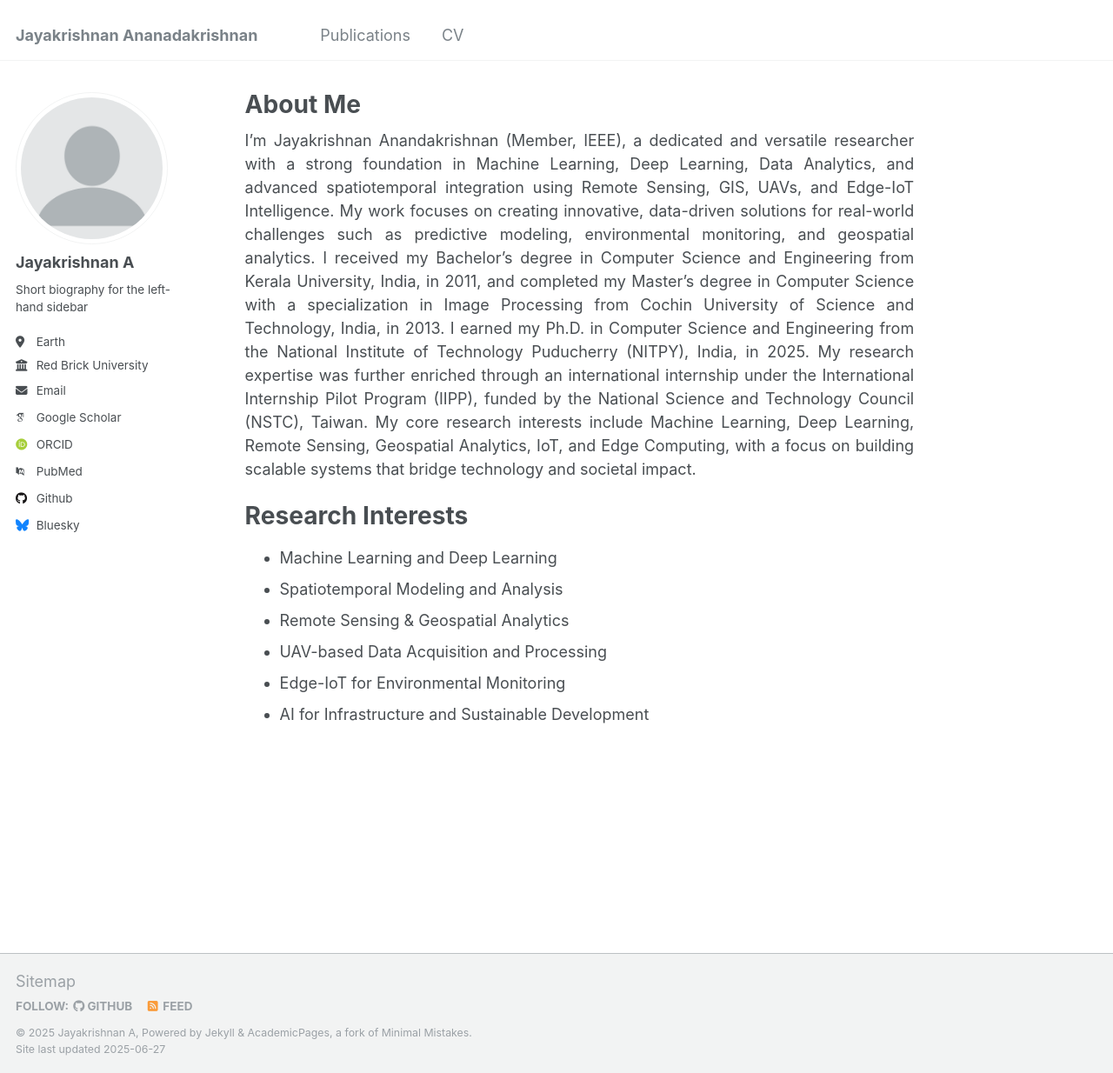
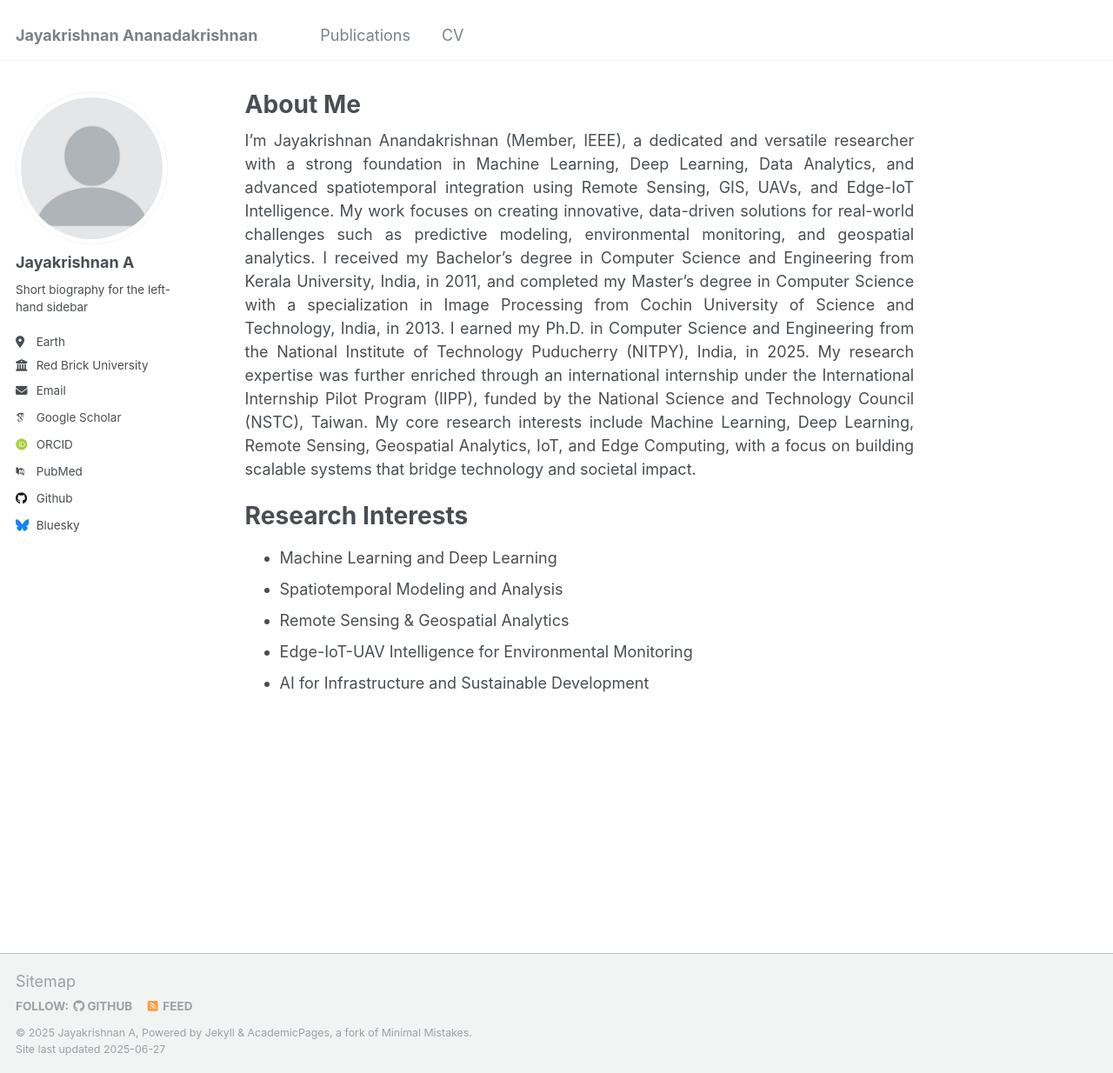
Before and after one commit to Jayakrishnan-A/jayakrishnan-a.github.io, a Jekyll site: the page built from _pages/about.md, in a window 1280 px wide and 1234 px high. Shown: the whole window at 87% size. Built offline with Jekyll 4.4.1, drawn with Linux system fonts in a browser that asks for light colours; some web fonts are replaced.

Commit message:
Update about.md

```diff
--- a/_pages/about.md
+++ b/_pages/about.md
@@ -13,6 +13,5 @@ Research Interests
 - Machine Learning and Deep Learning
 - Spatiotemporal Modeling and Analysis
 - Remote Sensing & Geospatial Analytics
-- UAV-based Data Acquisition and Processing
-- Edge-IoT for Environmental Monitoring
+- Edge-IoT-UAV Intelligence for Environmental Monitoring
 - AI for Infrastructure and Sustainable Development
```
